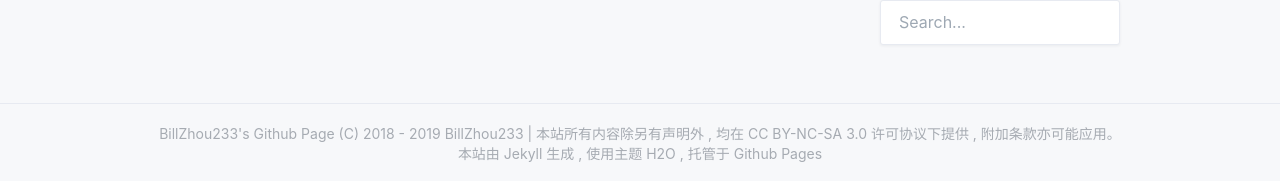
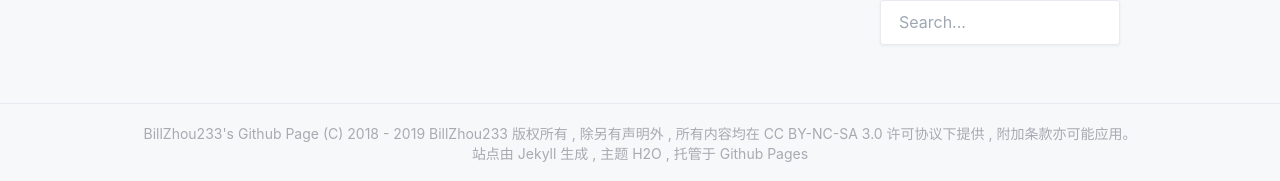
Before and after one commit to BillZhou233/WebpageTest, a Jekyll site: the page built from index.html, in a window 1280 px wide and 979 px high. Shown: the part 795-976 px from the top of the window. Built offline with Jekyll 4.4.1, drawn with Linux system fonts in a browser that asks for light colours; nearby versions of some CDN libraries; the list of posts is cut into pages by our own code; a style sheet for code colours, icons or effects is not loaded.

Commit message:
Update footer.html

```diff
--- a/_includes/footer.html
+++ b/_includes/footer.html
@@ -6,7 +6,7 @@
     -
   {% endunless %}
   {{ current }}
-  BillZhou233 | 本站所有内容除另有声明外 , 均在 CC BY-NC-SA 3.0 许可协议下提供 , 附加条款亦可能应用。
+  BillZhou233 版权所有 , 除另有声明外 , 所有内容均在 CC BY-NC-SA 3.0 许可协议下提供 , 附加条款亦可能应用。
   </section>
-  <section>本站由 <a href="//jekyllrb.com">Jekyll</a> 生成 , 使用主题 <a href="https://github.com/kaeyleo/jekyll-theme-H2O">H2O</a> , 托管于 <a href="https://pages.github.com/">Github Pages</a> </section>
+  <section>站点由 <a href="//jekyllrb.com">Jekyll</a> 生成 , 主题 <a href="https://github.com/kaeyleo/jekyll-theme-H2O">H2O</a> , 托管于 <a href="https://pages.github.com/">Github Pages</a> </section>
 </footer>
```
